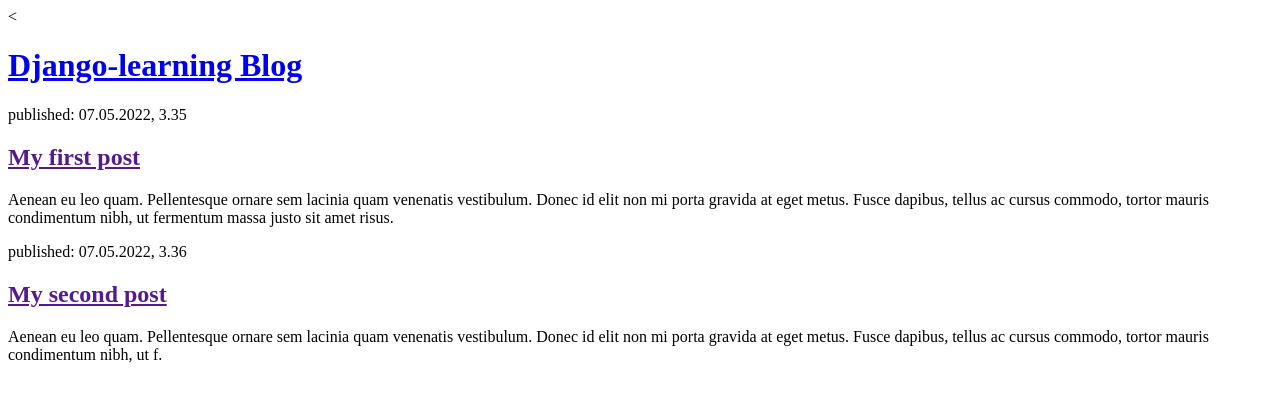
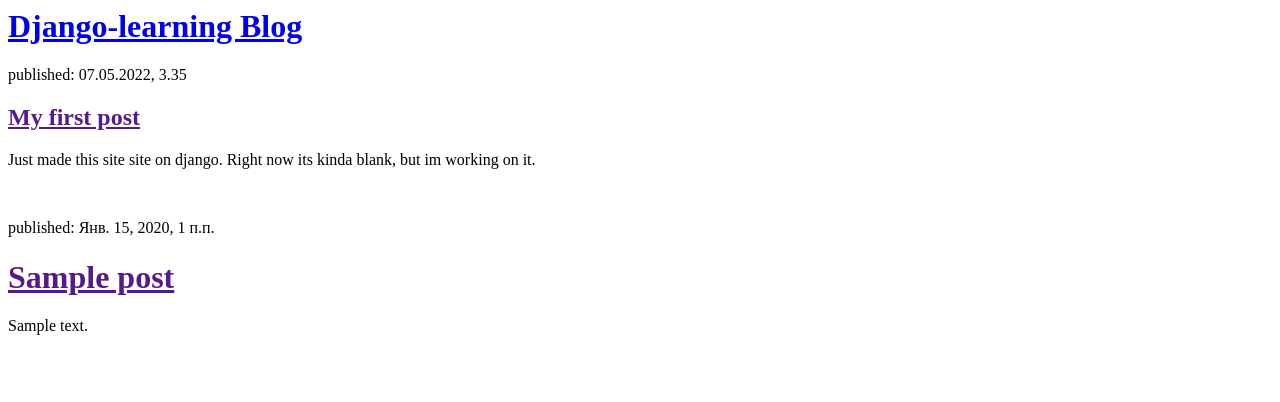
Before and after one commit to cromi24/my-first-blog, a Django app: page / in a window 1280 px wide. Shown: the top 402 px of the page. Run offline with Django 3.2, Linux system fonts and the light colour scheme; tables that the repository leaves empty hold one stand-in row (values such as "Sample post").

Commit message:
learned querysets, made working template for posting

```diff
--- a/blog/templates/blog/post_list.html
+++ b/blog/templates/blog/post_list.html
@@ -3,20 +3,24 @@
         <title>Ilyha's blog</title>
     </head>
     <body>
-        <<div>
+        <div>
             <h1><a href="/">Django-learning Blog</a></h1>
         </div>
 
         <div>
             <p>published: 07.05.2022, 3.35</p>
             <h2><a href="">My first post</a></h2>
-            <p>Aenean eu leo quam. Pellentesque ornare sem lacinia quam venenatis vestibulum. Donec id elit non mi porta gravida at eget metus. Fusce dapibus, tellus ac cursus commodo, tortor mauris condimentum nibh, ut fermentum massa justo sit amet risus.</p>
-        </div>
-
-        <div>
-            <p>published: 07.05.2022, 3.36</p>
-            <h2><a href="">My second post</a></h2>
-            <p>Aenean eu leo quam. Pellentesque ornare sem lacinia quam venenatis vestibulum. Donec id elit non mi porta gravida at eget metus. Fusce dapibus, tellus ac cursus commodo, tortor mauris condimentum nibh, ut f.</p>
+            <p>Just made this site site on django. Right now its kinda blank, but im working on it.</p>
+            </div>
+            <br>
+            <div>
+            {% for post in posts %}
+                <div>
+                <p>published: {{ post.published_date }}</p>
+                <h1><a href="">{{ post.title }}</a></h1>
+                <p>{{ post.text|linebreaksbr }}</p>
+                </div>
+            {% endfor %}
         </div>
     </body>
 </html>
--- a/blog/views.py
+++ b/blog/views.py
@@ -1,4 +1,7 @@
 from django.shortcuts import render
+from django.utils import timezone
+from .models import Post
 
 def post_list(request):
-    return render(request, 'blog/post_list.html', {})
+    posts=Post.objects.filter(published_date__lte=timezone.now()).order_by('published_date')
+    return render(request, 'blog/post_list.html', {'posts':posts})
```
